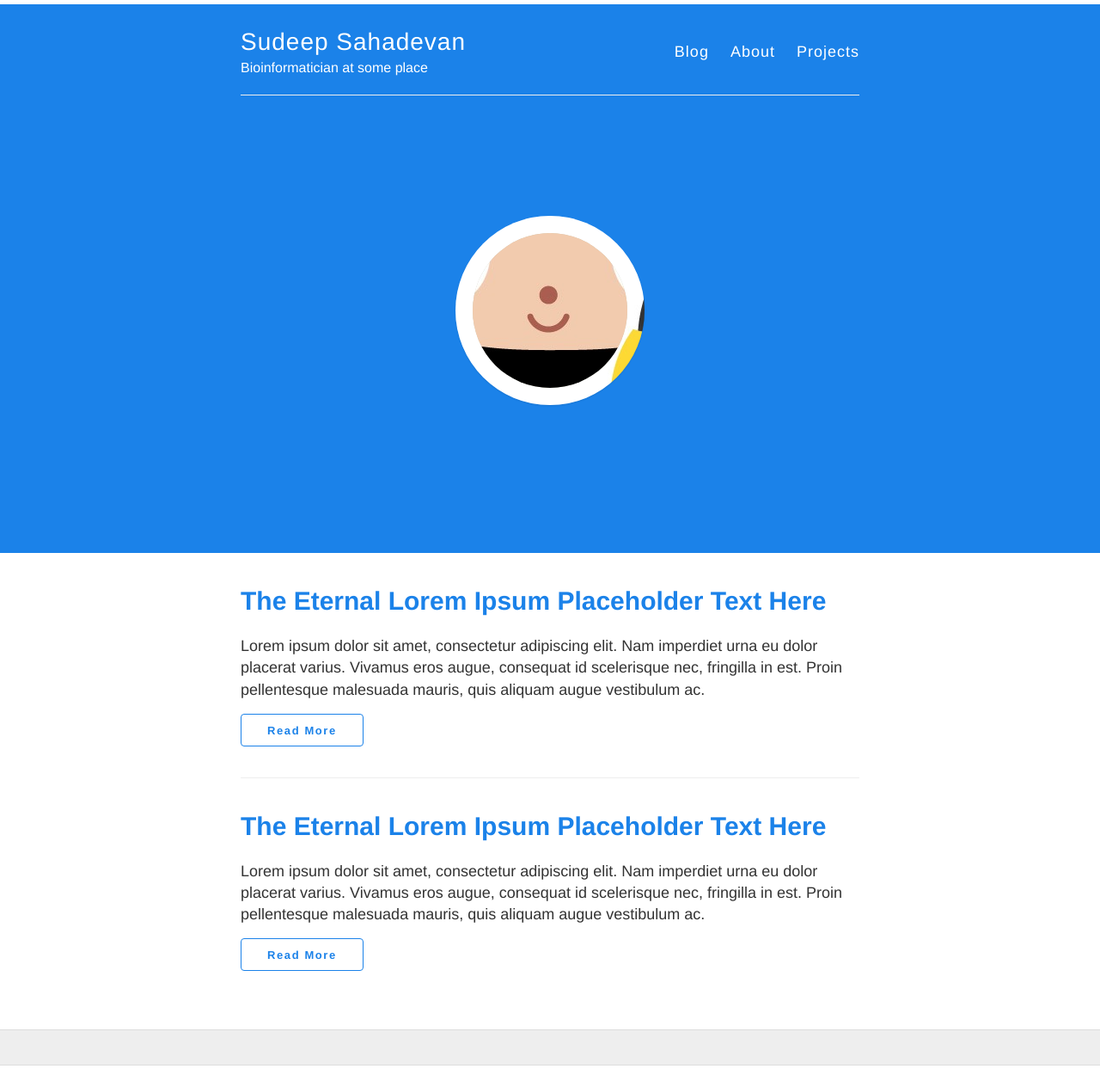
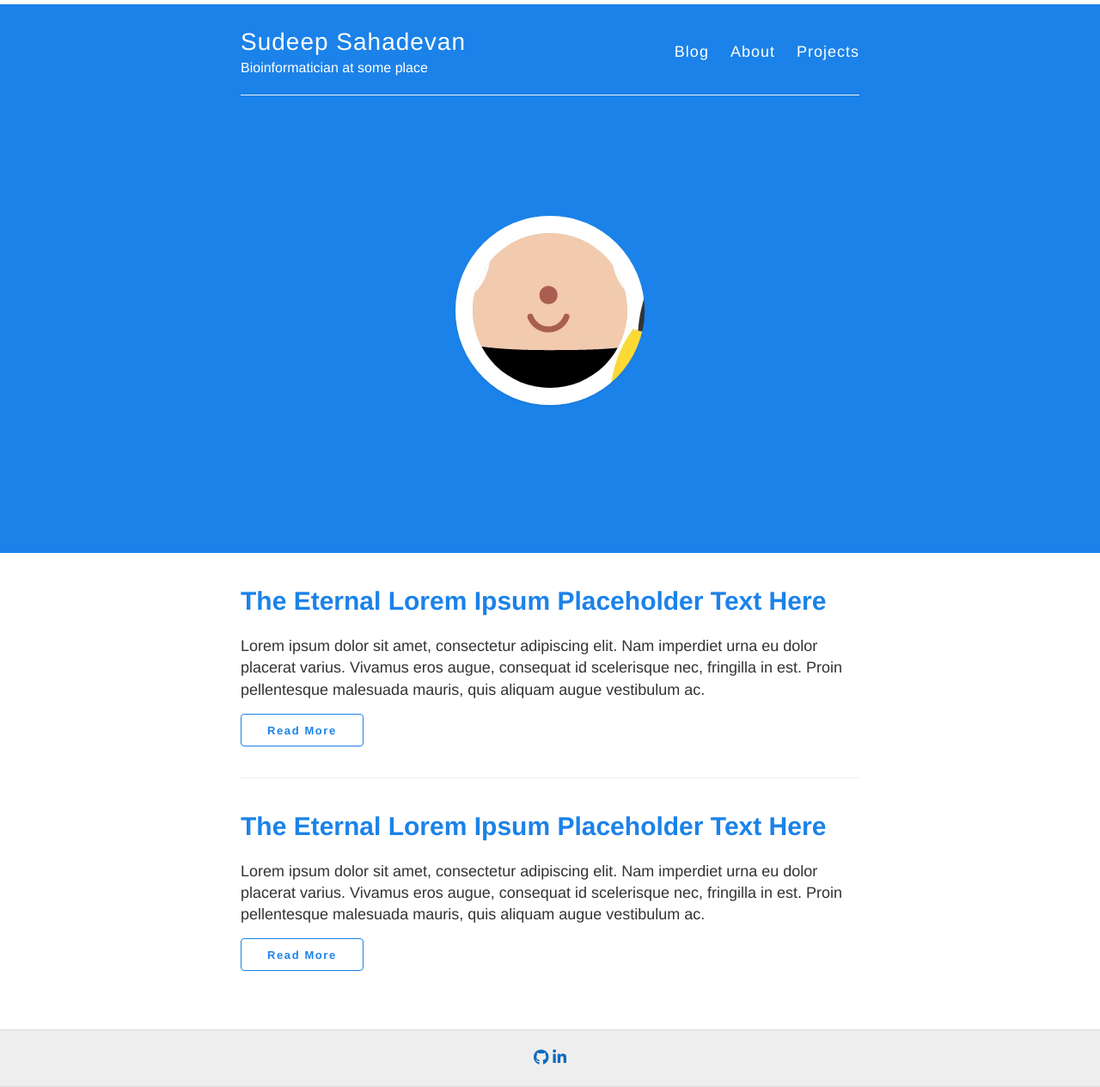
Before and after one commit to sudeepsahadevan/sudeepsahadevan.github.io, a Jekyll site: the page built from index.html, in a window 1280 px wide. Shown: the whole page at 86% size. Built offline with Jekyll 4.4.1, drawn with Linux system fonts in a browser that asks for light colours; nearby versions of some CDN libraries; before the commit the page ends 1239 px from its top, so only the background shows below that.

Commit message:
move to fontawesome 5.7.2

```diff
--- a/_includes/svg-icons.html
+++ b/_includes/svg-icons.html
@@ -1,13 +1,14 @@
-{% if site.footer-links.dribbble %}<a href="https://dribbble.com/{{ site.footer-links.dribbble }}"><i class="icon-dribbble icon-2x"></i></a>{% endif %}
-{% if site.footer-links.email %}<a href="mailto:{{ site.footer-links.email }}"><i class="icon-envelope icon-2x"></i></a>{% endif %}
-{% if site.footer-links.facebook %}<a href="https://www.facebook.com/{{ site.footer-links.facebook }}"><i class="icon-facebook-sign icon-2x"></i></a>{% endif %}
-{% if site.footer-links.flickr %}<a href="https://www.flickr.com/{{ site.footer-links.flickr }}"><i class="icon-flickr icon-2x"></i></a>{% endif %}
-{% if site.footer-links.github %}<a href="https://github.com/{{ site.footer-links.github }}"><i class="icon-github icon-2x"></i></a>{% endif %}
-{% if site.footer-links.instagram %}<a href="https://instagram.com/{{ site.footer-links.instagram }}"><i class="icon-instagram icon-2x"></i></a>{% endif %}
-{% if site.footer-links.linkedin %}<a href="https://www.linkedin.com/in/{{ site.footer-links.linkedin }}"><i class="icon-linkedin-sign icon-2x"></i></a>{% endif %}
-{% if site.footer-links.pinterest %}<a href="https://www.pinterest.com/{{ site.footer-links.pinterest }}"><i class="icon-pinterest icon-2x"></i></a>{% endif %}
-{% if site.footer-links.rss %}<a href="{{ site.baseurl }}/feed.xml"><i class="icon-rss icon-2x"></i></a>{% endif %}
-{% if site.footer-links.twitter %}<a href="https://www.twitter.com/{{ site.footer-links.twitter }}"><i class="icon-twitter icon-2x"></i></a>{% endif %}
-{% if site.footer-links.stackoverflow %}<a href="http://stackoverflow.com/{{ site.footer-links.stackoverflow }}"><i class="icon-stackexchange icon-2x"></i></a>{% endif %}
-{% if site.footer-links.youtube %}<a href="https://youtube.com/{{ site.footer-links.youtube }}"><i class="icon-youtube-play icon-2x"></i></a>{% endif %}
-{% if site.footer-links.googleplus %}<a href="https://plus.google.com/{{ site.footer-links.googleplus }}"><i class="icon-google-plus-sign icon-2x"></i></a>{% endif %}
+{% if site.footer-links.dribbble %}<a href="https://dribbble.com/{{ site.footer-links.dribbble }}"><i class="fab fa-dribbble"></i></a>{% endif %}
+{% if site.footer-links.email %}<a href="mailto:{{ site.footer-links.email }}"><i class="fas fa-envelope-open"></i></a>{% endif %}
+{% if site.footer-links.facebook %}<a href="https://www.facebook.com/{{ site.footer-links.facebook }}"><i class="fab fa-facebook"></i></a>{% endif %}
+{% if site.footer-links.flickr %}<a href="https://www.flickr.com/{{ site.footer-links.flickr }}"><i class="fab fa-flickr"></i></a>{% endif %}
+{% if site.footer-links.github %}<a href="https://github.com/{{ site.footer-links.github }}"><i class="fab fa-github"></i></a>{% endif %}
+{% if site.footer-links.instagram %}<a href="https://instagram.com/{{ site.footer-links.instagram }}"><i class="fab fa-instagram"></i></a>{% endif %}
+{% if site.footer-links.linkedin %}<a href="https://www.linkedin.com/in/{{ site.footer-links.linkedin }}"><i class="fab fa-linkedin-in"></i></a>{% endif %}
+{% if site.footer-links.pinterest %}<a href="https://www.pinterest.com/{{ site.footer-links.pinterest }}"><i class="fab fa-pinterest-square"></i></a>{% endif %}
+{% if site.footer-links.rss %}<a href="{{ site.baseurl }}/feed.xml"><i class="fas fa-rss-square"></i></a>{% endif %}
+{% if site.footer-links.twitter %}<a href="https://www.twitter.com/{{ site.footer-links.twitter }}"><i class="fab fa-twitter"></i></a>{% endif %}
+{% if site.footer-links.stackoverflow %}<a href="http://stackoverflow.com/{{ site.footer-links.stackoverflow }}"><i class="fab fa-stack-exchange"></i></a>{% endif %}
+{% if site.footer-links.youtube %}<a href="https://youtube.com/{{ site.footer-links.youtube }}"><i class="fab fa-youtube"></i></a>{% endif %}
+{% if site.footer-links.googleplus %}<a href="https://plus.google.com/{{ site.footer-links.googleplus }}"><i class="fab fa-google-plus-g"></i></a>{% endif %}
+{% if site.footer-links.kaggle %}<a href="https://kaggle.com/{{ site.footer-links.kaggle }}"><i class="fab fa-kaggle"></i></a>{% endif %}
--- a/_layouts/blog.html
+++ b/_layouts/blog.html
@@ -10,7 +10,7 @@
     <![endif]-->
 
     <link rel="stylesheet" type="text/css" href="{{ site.baseurl }}/style.css" />
-    <link href="//netdna.bootstrapcdn.com/font-awesome/3.2.1/css/font-awesome.css" rel="stylesheet">
+    <link href="https://cdnjs.cloudflare.com/ajax/libs/font-awesome/5.7.2/css/all.css" rel="stylesheet">
     <link rel="alternate" type="application/rss+xml" title="{{ site.name }} - {{ site.description }}" href="{{ site.baseurl }}/feed.xml" />
     <link href='http://fonts.googleapis.com/css?family=Roboto:400,100,100italic,300,300italic,400italic,500,500italic,700,700italic,900,900italic' rel='stylesheet' type='text/css'>
 
--- a/_layouts/default.html
+++ b/_layouts/default.html
@@ -12,7 +12,7 @@
     <link rel="stylesheet" type="text/css" href="{{ site.baseurl }}/style.css" />
     <link href="//netdna.bootstrapcdn.com/font-awesome/3.2.1/css/font-awesome.css" rel="stylesheet">
     <link rel="alternate" type="application/rss+xml" title="{{ site.name }} - {{ site.description }}" href="{{ site.baseurl }}/feed.xml" />
-    <link href='http://fonts.googleapis.com/css?family=Roboto:400,100,100italic,300,300italic,400italic,500,500italic,700,700italic,900,900italic' rel='stylesheet' type='text/css'>
+    <link href='http://fonts.googleapis.com/css?family=Open+Sans:400,100,100italic,300,300italic,400italic,500,500italic,700,700italic,900,900italic' rel='stylesheet' type='text/css'>
 
   </head>
 
```
